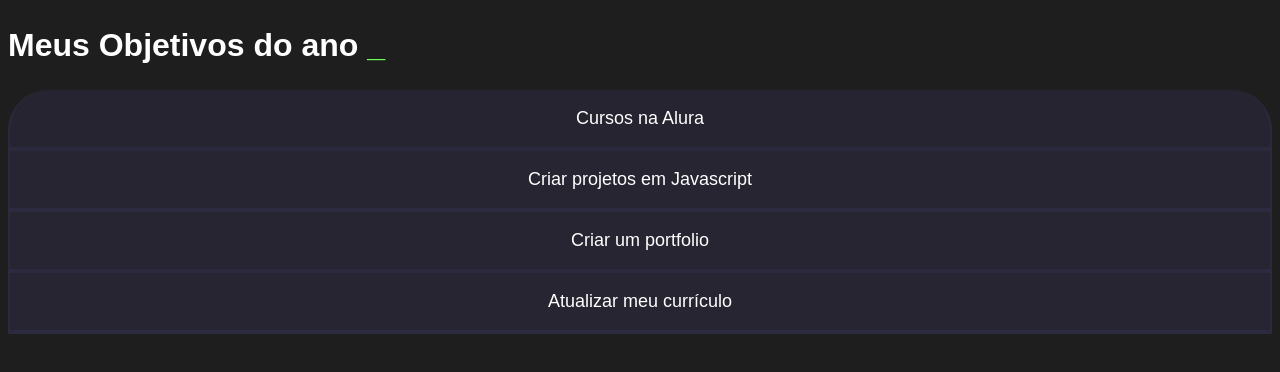
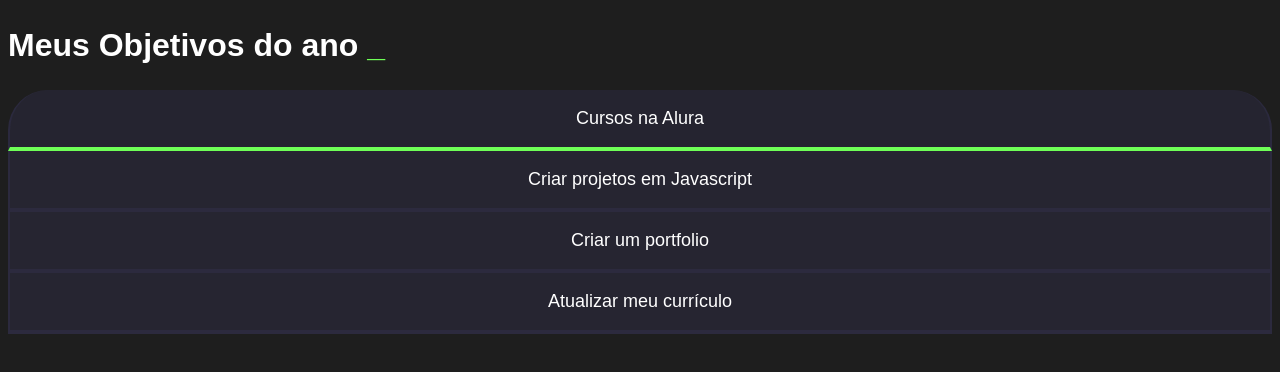
Before and after one commit to gabrielcastilho7/projeto-roberty, a plain HTML site: page index.html in a window 1280 px wide. Both pictures are taken after a click on the button "Cursos na Alura". Drawn offline with Linux system fonts and the light colour scheme.

Commit message:
Add files via upload

```diff
--- a/index.html
+++ b/index.html
@@ -1,6 +1,8 @@
 <!DOCTYPE html>
 <html lang="pt-br">
 <head>
+
+
     <meta charset="UTF-8">
     <meta http-equiv="X-UA-Compatible" content="IE=edge">
     <meta name="viewport" content="width=device-width, initial-scale=1.0">
@@ -11,13 +13,15 @@
     <section class="coteudo pricipal">
         <h2 class="titulo-principal">Meus Objetivos do ano <span>_</span></h2>
         <div class="botoes">
-            <button class="botao">Cursos na Alura</button>
+            <button class="botao ativo">Cursos na Alura</button>
             <button class="botao">Criar projetos em Javascript</button>
             <button class="botao">Criar um portfolio</button>
             <button class="botao">Atualizar meu currículo</button>
         </div>
     </section>
+    <script src="main.js">
 
+    </script>
 </body>
 
 
--- /dev/null
+++ b/main.js
@@ -0,0 +1,13 @@
+const botoes=document.querySelectorAll (".botao");
+
+for(let i=0; i<botoes.length; i++){
+    botoes[i].onclick=function(){
+        for (let j=0;j<botoes.length;j++){
+            botoes[j].classList.remove("ativo");
+        }
+        botoes[i].classList.add("ativo");
+        };
+
+
+
+}
--- a/style.css
+++ b/style.css
@@ -1,3 +1,4 @@
+@import url('https://fonts.googleapis.com/css2?family=Roboto:ital,wght@0,100..900;1,100..900&display=swap');
 :root{
     --cor-de-fundo: #1e1e1e;
     --verde:#6fff57;
@@ -60,3 +61,9 @@ body{
 .botoes {
     display: block;
 }
+
+.ativo{
+
+    background-color: var(--botao-ativo);
+    border-bottom: 4px solid var(--verde);
+}
```
